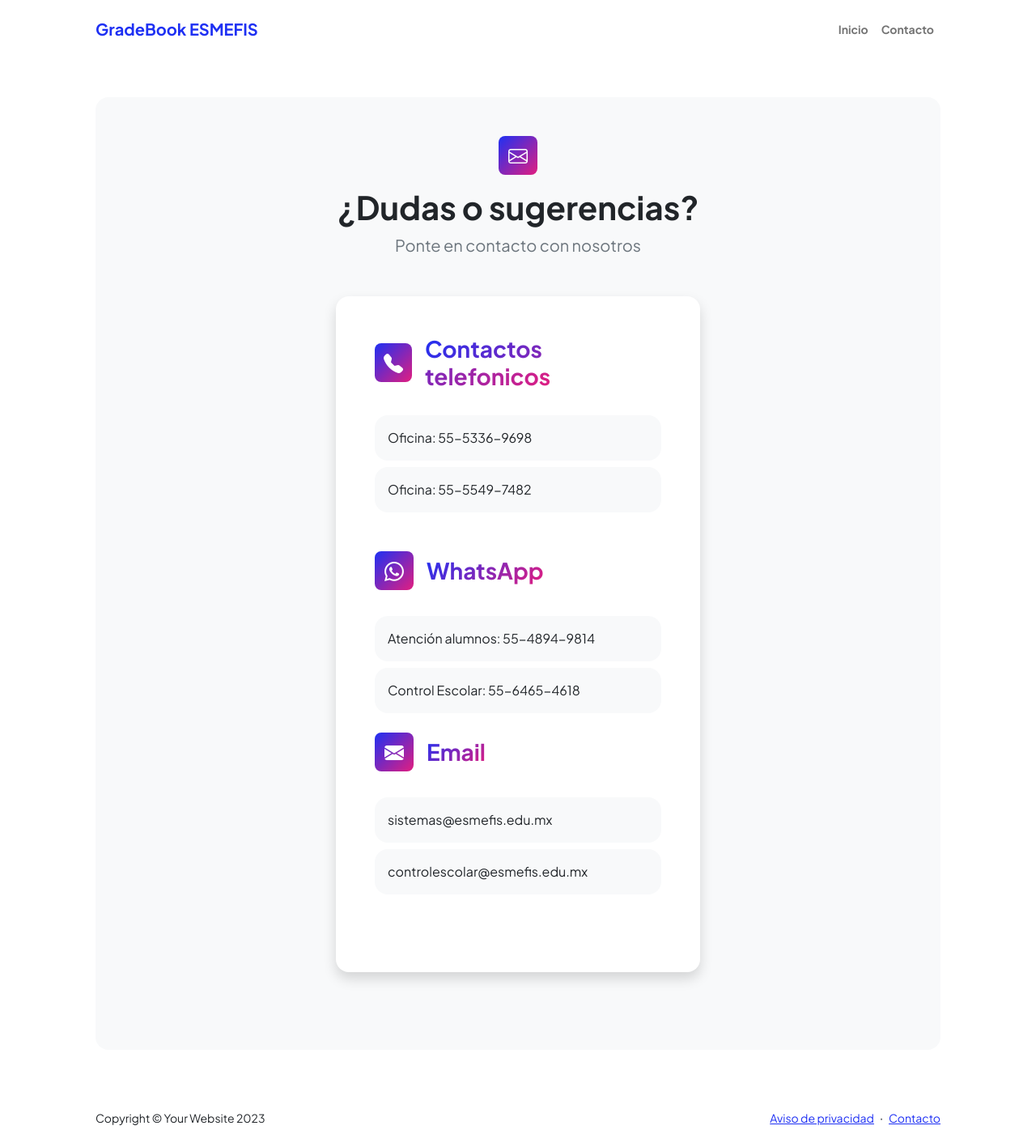
After one commit to DavidKingV/gradebook, a PHP site: page /gradebookEsmefis/public/contacto.html in a window 1280 px wide. The commit adds this page. Shown: the whole page at 81% size. Run offline with PHP 8.4, Linux system fonts and the light colour scheme.

Commit message:
coreccion de elementos del DOM

```diff
--- /dev/null
+++ b/public/contacto.html
@@ -0,0 +1,110 @@
+<!DOCTYPE html>
+<html lang="en">
+    <head>
+        <meta charset="utf-8" />
+        <meta name="viewport" content="width=device-width, initial-scale=1, shrink-to-fit=no" />
+        <meta name="description" content />
+        <meta name="author" content />
+        <title>Contacto - Esmefis</title>
+        <!-- Favicon-->
+        <link rel="icon" type="image/x-icon" href="assets/favicon.ico" />
+        <!-- Custom Google font-->
+        <link rel="preconnect" href="https://fonts.googleapis.com" />
+        <link rel="preconnect" href="https://fonts.gstatic.com" crossorigin />
+        <link href="https://fonts.googleapis.com/css2?family=Plus+Jakarta+Sans:wght@100;200;300;400;500;600;700;800;900&amp;display=swap" rel="stylesheet" />
+        <!-- Bootstrap icons-->
+        <link href="https://cdn.jsdelivr.net/npm/bootstrap-icons@1.8.1/font/bootstrap-icons.css" rel="stylesheet" />
+        <!-- Core theme CSS (includes Bootstrap)-->
+        <link href="css/styles.css" rel="stylesheet" />
+    </head>
+    <body class="d-flex flex-column">
+        <main class="flex-shrink-0">
+            <!-- Navigation-->
+            <nav class="navbar navbar-expand-lg navbar-light bg-white py-3">
+                <div class="container px-5">
+                    <a class="navbar-brand" href="index.html"><span class="fw-bolder text-primary">GradeBook ESMEFIS</span></a>
+                    <button class="navbar-toggler" type="button" data-bs-toggle="collapse" data-bs-target="#navbarSupportedContent" aria-controls="navbarSupportedContent" aria-expanded="false" aria-label="Toggle navigation"><span class="navbar-toggler-icon"></span></button>
+                    <div class="collapse navbar-collapse" id="navbarSupportedContent">
+                        <ul class="navbar-nav ms-auto mb-2 mb-lg-0 small fw-bolder">
+                            <li class="nav-item"><a class="nav-link" href="index.html">Inicio</a></li>
+                            <li class="nav-item"><a class="nav-link" href="contacto.html">Contacto</a></li>
+                        </ul>
+                    </div>
+                </div>
+            </nav>
+            <!-- Page content-->
+            <section class="py-5">
+                <div class="container px-5">
+                    <!-- Contact form-->
+                    <div class="bg-light rounded-4 py-5 px-4 px-md-5">
+                        <div class="text-center mb-5">
+                            <div class="feature bg-primary bg-gradient-primary-to-secondary text-white rounded-3 mb-3"><i class="bi bi-envelope"></i></div>
+                            <h1 class="fw-bolder">¿Dudas o sugerencias?</h1>
+                            <p class="lead fw-normal text-muted mb-0">Ponte en contacto con nosotros</p>
+                        </div>
+                        <div class="row gx-5 justify-content-center">
+                            <div class="col-lg-8 col-xl-6">
+                                <div class="card shadow border-0 rounded-4 mb-5">
+                                    <div class="card-body p-5">
+                                        <!-- Professional skills list-->
+                                        <div class="mb-5">
+                                            <div class="d-flex align-items-center mb-4">
+                                                <div class="feature bg-primary bg-gradient-primary-to-secondary text-white rounded-3 me-3"><i class="bi bi-telephone-fill"></i></div>
+                                                <h3 class="fw-bolder mb-0"><span class="text-gradient d-inline">Contactos telefonicos</span></h3>
+                                            </div>
+                                            <div class="row row-cols-1 row-cols-md-1 mb-4">
+                                                <div class="col mb-4 mb-md-0 py-2"><div class="d-flex align-items-center bg-light rounded-4 p-3 h-100">Oficina: 55-5336-9698</div></div>
+                                                <div class="col mb-4 mb-md-0"><div class="d-flex align-items-center bg-light rounded-4 p-3 h-100">Oficina: 55-5549-7482</div></div>
+                                            </div>
+                                        </div>
+                                        <!-- Languages list-->
+                                        <div class="mb-0">
+                                            <div class="d-flex align-items-center mb-4">
+                                                <div class="feature bg-primary bg-gradient-primary-to-secondary text-white rounded-3 me-3"><i class="bi bi-whatsapp"></i></div>
+                                                <h3 class="fw-bolder mb-0"><span class="text-gradient d-inline">WhatsApp</span></h3>
+                                            </div>
+                                            <div class="row row-cols-1 row-cols-md-1 mb-4">
+                                                <div class="col mb-4 mb-md-0 py-2"><div class="d-flex align-items-center bg-light rounded-4 p-3 h-100">Atención alumnos: 55-4894-9814</div></div>
+                                                <div class="col mb-4 mb-md-0"><div class="d-flex align-items-center bg-light rounded-4 p-3 h-100">Control Escolar: 55-6465-4618</div></div>
+                                            </div>
+                                        </div>
+                                        <div class="mb-5">
+                                            <div class="d-flex align-items-center mb-4">
+                                                <div class="feature bg-primary bg-gradient-primary-to-secondary text-white rounded-3 me-3"><i class="bi bi-envelope-fill"></i></div>
+                                                <h3 class="fw-bolder mb-0"><span class="text-gradient d-inline">Email</span></h3>
+                                            </div>
+                                            <div class="row row-cols-1 row-cols-md-1 mb-4">
+                                                <div class="col mb-4 mb-md-0 py-2"><div class="d-flex align-items-center bg-light rounded-4 p-3 h-100">sistemas@esmefis.edu.mx</div></div>
+                                                <div class="col mb-4 mb-md-0"><div class="d-flex align-items-center bg-light rounded-4 p-3 h-100">controlescolar@esmefis.edu.mx</div></div>
+                                            </div>
+                                        </div>
+                                    </div>
+                                </div>
+                            </div>
+                        </div>
+                    </div>
+                </div>
+            </section>
+        </main>
+        <!-- Footer-->
+        <footer class="bg-white py-4 mt-auto">
+            <div class="container px-5">
+                <div class="row align-items-center justify-content-between flex-column flex-sm-row">
+                    <div class="col-auto"><div class="small m-0">Copyright &copy; Your Website 2023</div></div>
+                    <div class="col-auto">
+                        <a class="small" href="https://esmefis.edu.mx/aviso-de-privacidad/">Aviso de privacidad</a>
+                        <!--<span class="mx-1">&middot;</span>
+                        <a class="small" href="#!">Terminos y condiciones</a>-->
+                        <span class="mx-1">&middot;</span>
+                        <a class="small" href="contacto.html">Contacto</a>
+                    </div>
+                </div>
+            </div>
+        </footer>
+        <!-- Bootstrap core JS-->
+        <script src="https://cdn.jsdelivr.net/npm/bootstrap@5.2.3/dist/js/bootstrap.bundle.min.js"></script>
+        <!-- Core theme JS-->
+        <script src="js/scripts.js"></script>
+
+    </body>
+</html>
```
Also changed, not shown: public/contact.html (deleted, +0 -133 lines), public/index.html (+5 -5 lines), public/inicio.php (+4 -4 lines), public/login.html (+5 -5 lines).
